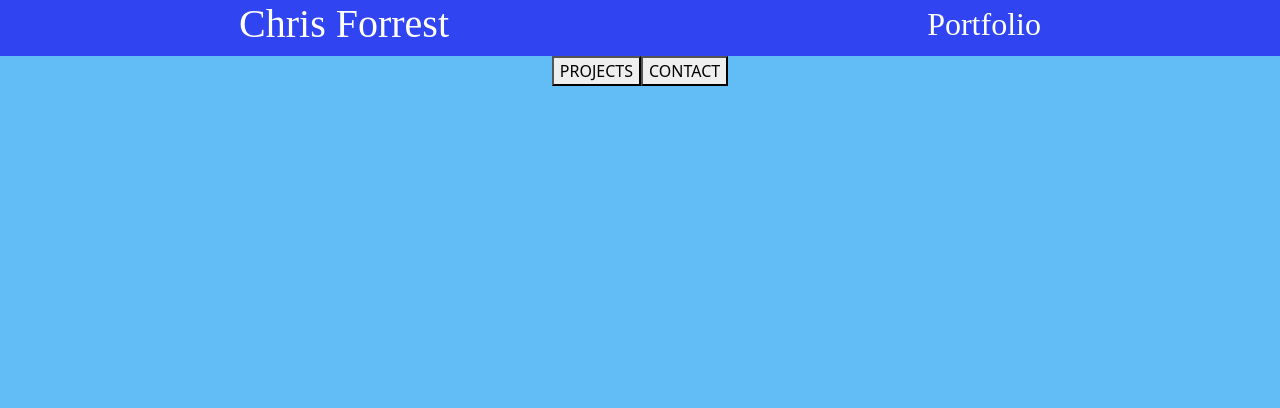
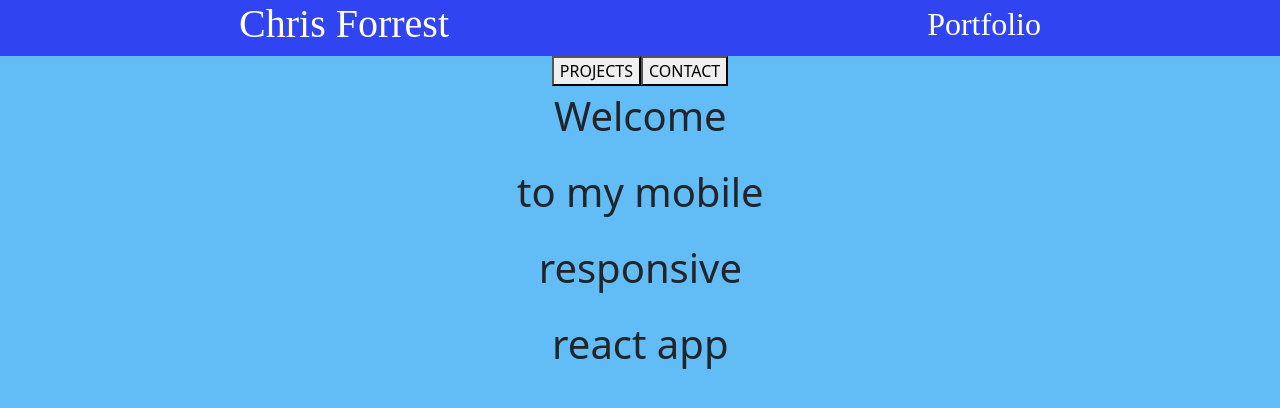
Before and after one commit to Chris-Forrest/cdf_portfolio, a React (Create React App) app in the folder myportfolio/: page / in a window 1280 px wide. Shown: the top 408 px of the page. Built offline with nearby package versions, Linux system fonts and the light colour scheme; a web font is replaced by a local one.

Commit message:
added an animated welcome message

```diff
--- a/myportfolio/src/App.js
+++ b/myportfolio/src/App.js
@@ -3,6 +3,7 @@ import './App.css';
 import Header from './components/header';
 import ProjectSection from './components/projectsSection';
 import ContactSection from './components/contactSection';
+import WelcomeMessage from './components/welcomeMessage';
 //import BootstrapCarousel from './components/carousel';
 
 
@@ -42,6 +43,8 @@ function App() {
 
       </div>
 
+      <WelcomeMessage />
+
     </div>
   );
 }
--- a/myportfolio/src/components/styledComponents.js
+++ b/myportfolio/src/components/styledComponents.js
@@ -1,4 +1,5 @@
-import styled from 'styled-components';
+import styled, { keyframes } from 'styled-components';
+import React from 'react';
 
 
 export const StyledComponent = styled.div`
@@ -80,3 +81,31 @@ export const StyledHeader = styled.div`
     color: #3044f2;
   }
 `;
+
+const animation = keyframes`
+  0% { opacity: 0; transform: translateY(300px) skewY(20deg) skewX(20deg) rotateZ(40deg); filter:blur(6px); }
+  25% { opacity: 0.50; transform: translateY(200) skewY(13deg) skewX(13deg) rotateZ(30deg); filter:blur(4px);}
+  75% { opacity: 0.75; transform: translateY(100) skewY(6deg) skewX(6deg) rotateZ(20deg); filter:blur(2px);}
+  100% { opacity: 1; transform: translateY(0) skewY(0deg) skewX(0deg) rotateZ(0deg); filter:blur(0px);}
+`
+
+export const AnimatedWelcomeMessage = styled.span`
+  display: inline-block;
+  font-size: 5vh;
+  opacity:0%;
+  animation-name: ${animation};
+  animation-duration: 3s;
+  animation-fill-mode: forwards;
+
+`
+
+export default function TextAnimation(){
+  return (
+      <AnimatedWelcomeMessage>
+        <p>Welcome</p>
+        <p>to my mobile</p>
+        <p>responsive</p>
+        <p>react app</p>
+      </AnimatedWelcomeMessage>
+    )
+};
--- /dev/null
+++ b/myportfolio/src/components/welcomeMessage.js
@@ -0,0 +1,11 @@
+import React from 'react';
+import TextAnimation from './styledComponents';
+
+const WelcomeMessage = () => {
+
+    return(
+        <TextAnimation />
+    )
+};
+
+export default WelcomeMessage;
```
